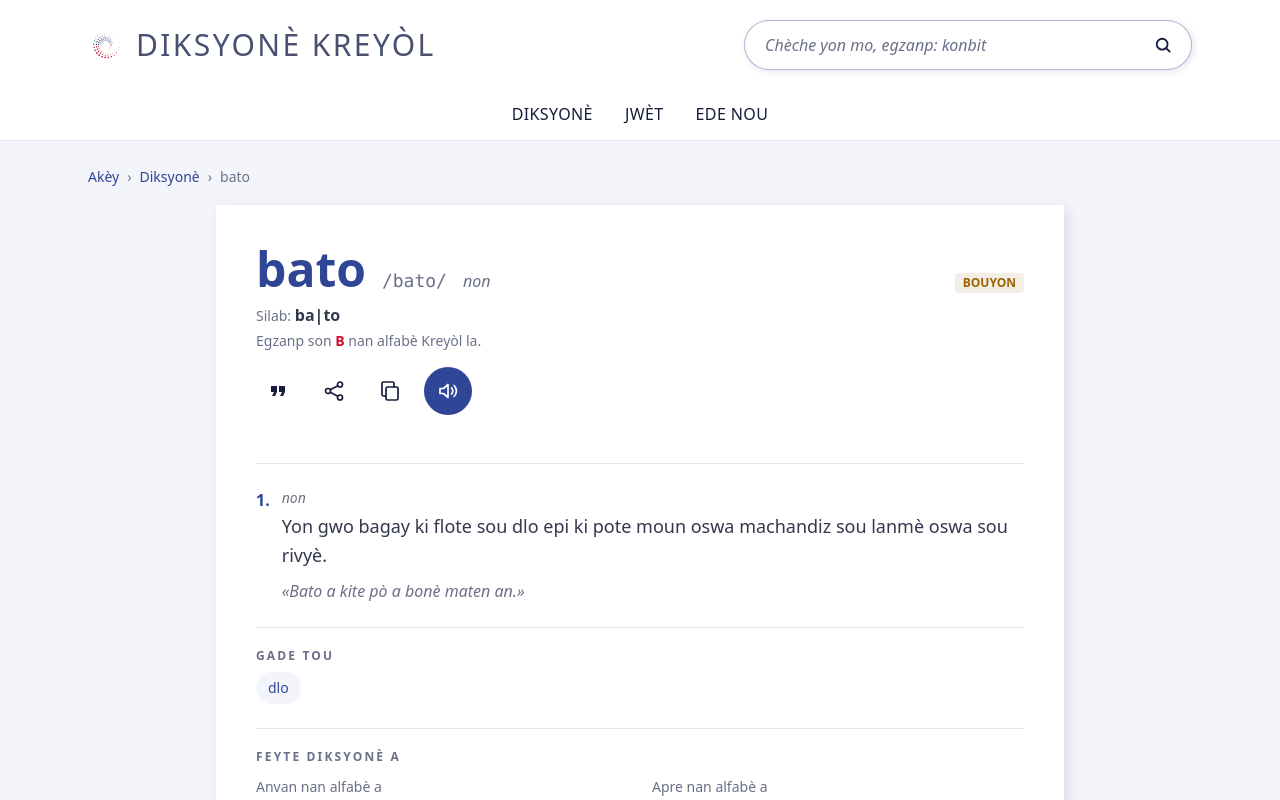
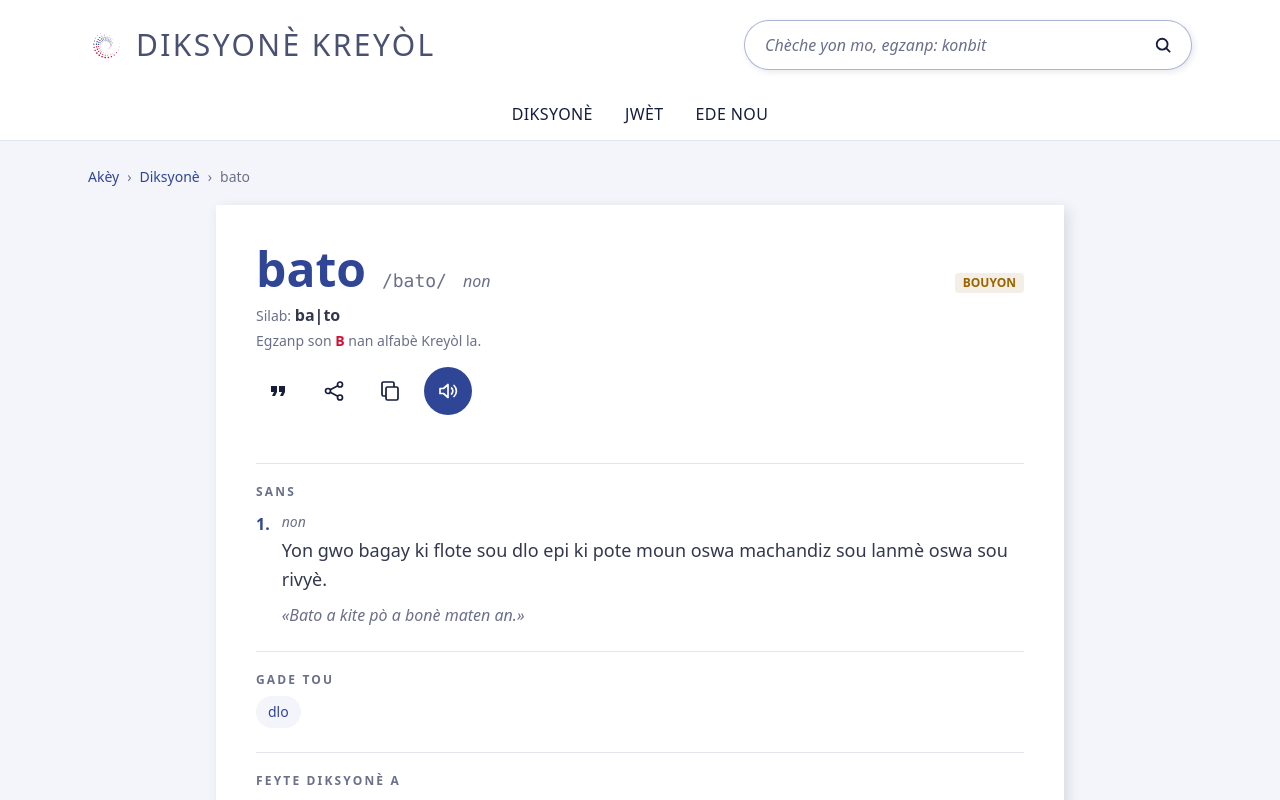
Before and after one commit to Ayiti-Dijital/diksyone-kreyol, an Angular app: page /mo/bato in a window 1280 px wide. Shown: the top 800 px of the page. Built offline with nearby package versions, Linux system fonts and the light colour scheme.

Commit message:
Word card: title the meanings, singular or plural (Sans / Sans yo)

```diff
--- a/src/app/pages/mo/mo.html
+++ b/src/app/pages/mo/mo.html
@@ -36,7 +36,11 @@
 
       <dk-word-actions class="mt-4 block" [entry]="entry" />
 
-      <ol class="mt-6 space-y-5 border-t border-line pt-6">
+      <section class="mt-6 border-t border-line pt-5" aria-labelledby="sans-tit">
+        <h2 id="sans-tit" class="text-xs font-semibold tracking-[0.18em] text-muted uppercase">
+          {{ entry.sans.length > 1 ? 'Sans yo' : 'Sans' }}
+        </h2>
+        <ol class="mt-3 space-y-5" aria-labelledby="sans-tit">
           @for (sens of entry.sans; track $index) {
             <li class="flex gap-3">
               <span class="font-semibold text-link">{{ $index + 1 }}.</span>
@@ -50,6 +54,7 @@
             </li>
           }
         </ol>
+      </section>
 
       @if (entry.mo_ki_gen_rapo?.gade_tou?.length) {
         <div class="mt-6 border-t border-line pt-5">
```
Also changed, not shown: 1 other file (tests, documents, lock files or other folders). Lines whose indentation alone changed are shown as unchanged.
